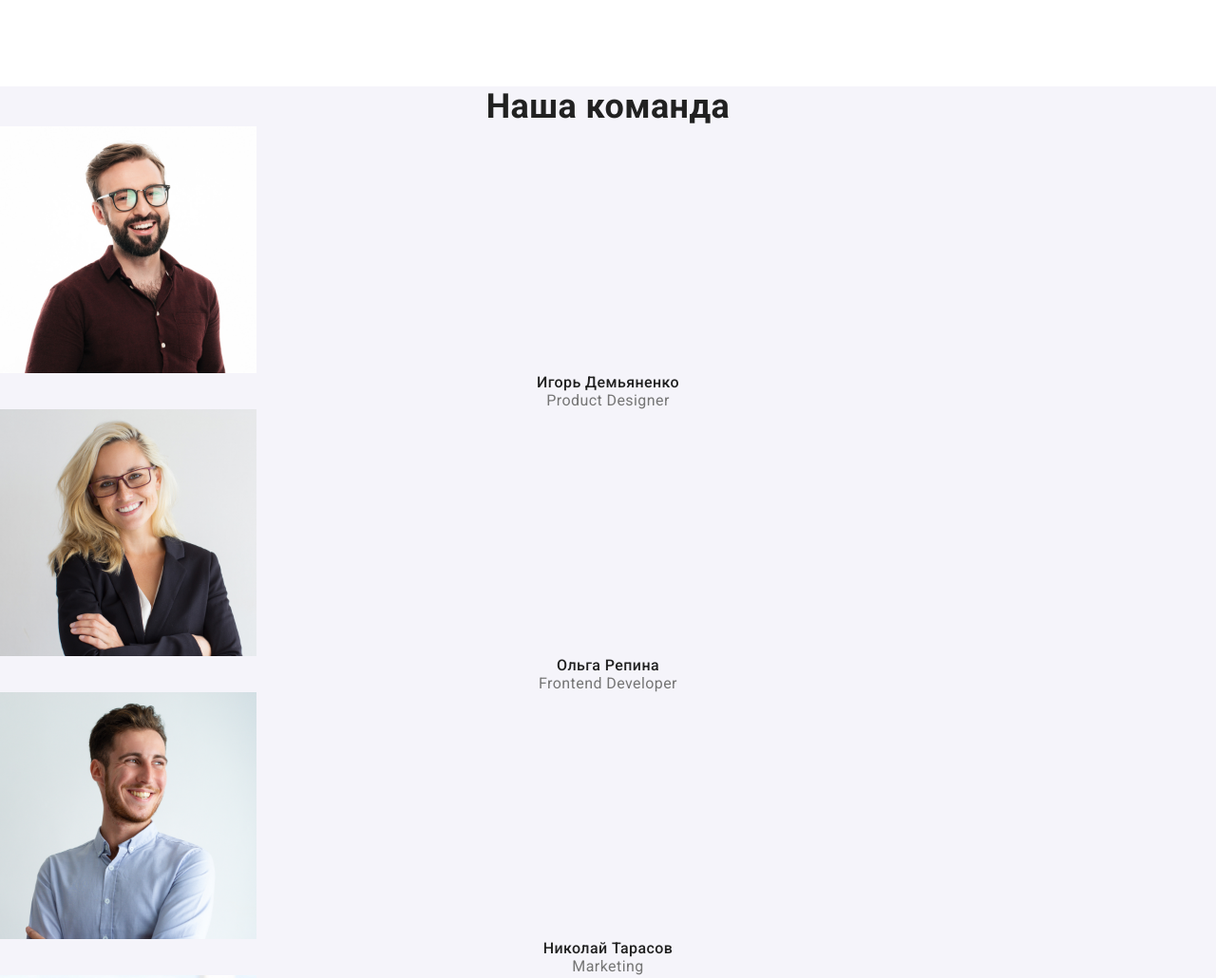
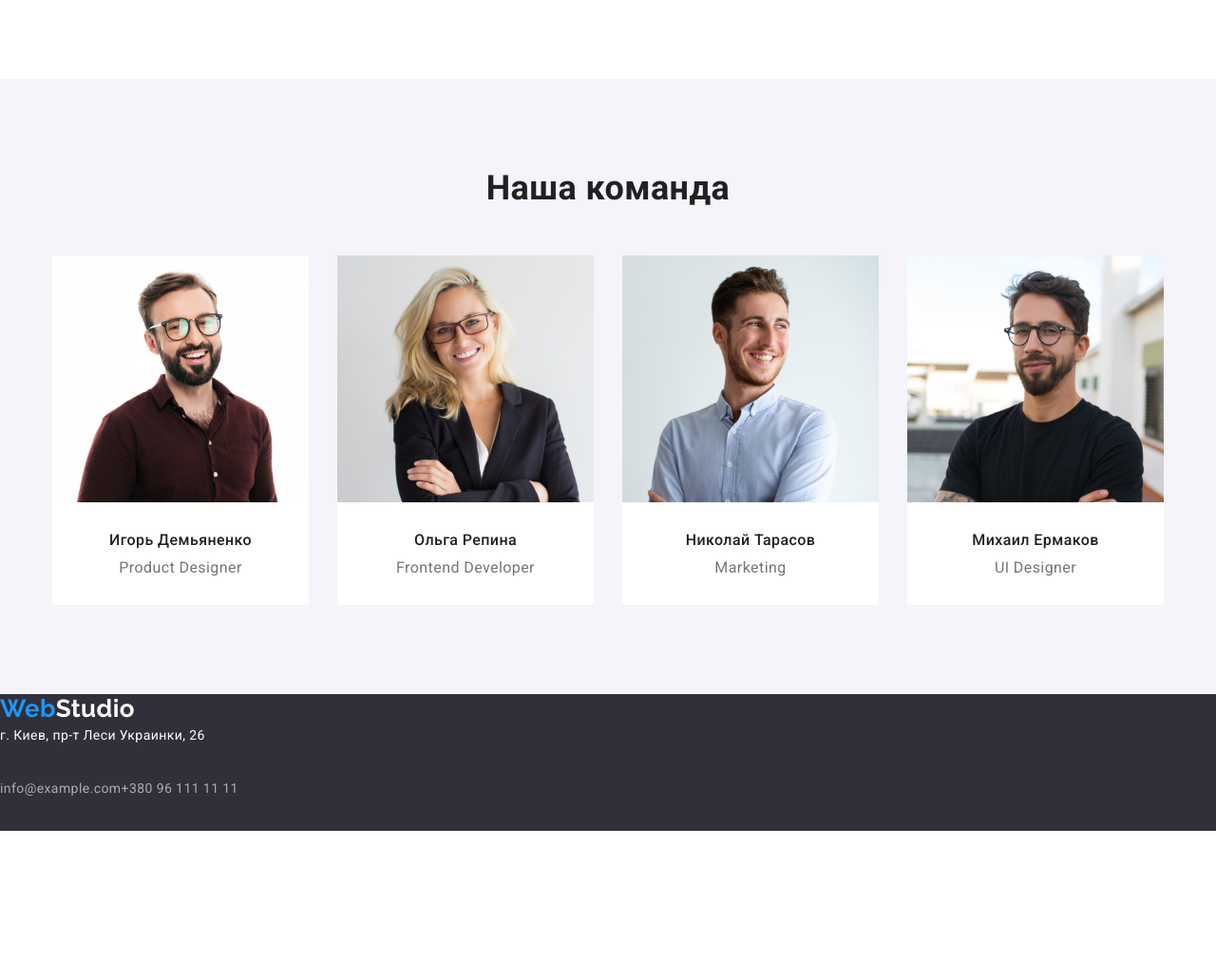
Before and after one commit to vtabashniuk/goit-markup-hw-03, a plain HTML site: page index.html in a window 1280 px wide. Shown: the part 1358-2388 px from the top of the page at 95% size. After the commit the page ends 2233 px from the top, so only its background shows below. Drawn offline with nearby package versions, Linux system fonts and the light colour scheme; files whose address does not match are found by name.

Commit message:
оформляет секцию Наша команда

```diff
--- a/css/styles.css
+++ b/css/styles.css
@@ -54,6 +54,7 @@ img {
 }
 
 .title {
+  margin-bottom: 50px;
   font-weight: 700;
   font-size: 36px;
   line-height: 1.167;
@@ -179,7 +180,7 @@ img {
 }
 
 .hero .title {
-  margin: 0 auto;
+  margin: 0 auto 22px auto;
   font-weight: 900;
   font-size: 44px;
   line-height: 1.364;
@@ -192,7 +193,6 @@ img {
   display: block;
   min-width: 200px;
   height: 50px;
-  margin-top: 30px;
   margin-left: auto;
   margin-right: auto;
   padding: 8px 32px;
@@ -240,26 +240,51 @@ img {
   padding: 0 15px;
 }
 
+.job-container .title {
+  margin-bottom: 50px;
+}
+
 .job-list {
   display: flex;
-  margin-top: 50px;
 }
 
 .job-list > .items:not(:last-child) {
   margin-right: 30px;
 }
 /* ======= OUR TEAM ======= */
-.team {
+.team-section {
+  padding: 94px 0;
   background: var(--secondary-background-color);
 }
 
+.team-container {
+  width: 1200px;
+  margin: 0 auto;
+  padding: 0 15px;
+}
+
+.team-list {
+  display: flex;
+}
+
+.team-list > .members:not(:last-child) {
+  margin-right: 30px;
+}
+
+.team-list > .members {
+  padding-bottom: 30px;
+  background: var(--white);
+}
+
 .team-list .title {
+  margin: 30px auto 10px auto;
   font-weight: 500;
   font-size: 16px;
   line-height: 1.188;
 }
 
 .team-list p {
+  margin: 0 auto;
   font-size: 16px;
   line-height: 1.188;
   text-align: center;
--- a/index.html
+++ b/index.html
@@ -124,10 +124,11 @@
         </div>
       </section>
       <!-- OUR TEAM -->
-      <section class="team">
+      <section class="team-section">
+        <div class="team-container">
           <h2 class="title">Наша команда</h2>
           <ul class="team-list list">
-          <li>
+            <li class="members">
               <img
                 src="./img/studio/our-team/I-Demianenko.jpg"
                 alt="Фотография Игорь Демьяненко"
@@ -137,7 +138,7 @@
               <h3 class="title">Игорь Демьяненко</h3>
               <p lang="en">Product Designer</p>
             </li>
-          <li>
+            <li class="members">
               <img
                 src="./img/studio/our-team/O-Repina.jpg"
                 alt="Фотография Ольга Репина"
@@ -147,7 +148,7 @@
               <h3 class="title">Ольга Репина</h3>
               <p lang="en">Frontend Developer</p>
             </li>
-          <li>
+            <li class="members">
               <img
                 src="./img/studio/our-team/N-Tarasov.jpg"
                 alt="Фотография Николай Тарасов"
@@ -157,7 +158,7 @@
               <h3 class="title">Николай Тарасов</h3>
               <p lang="en">Marketing</p>
             </li>
-          <li>
+            <li class="members">
               <img
                 src="./img/studio/our-team/M-Ermakov.jpg"
                 alt="Фотография Михаил Ермаков"
@@ -168,6 +169,7 @@
               <p lang="en">UI Designer</p>
             </li>
           </ul>
+        </div>
       </section>
     </main>
     <!-- FOOTER -->
```
Lines whose indentation alone changed are shown as unchanged.
